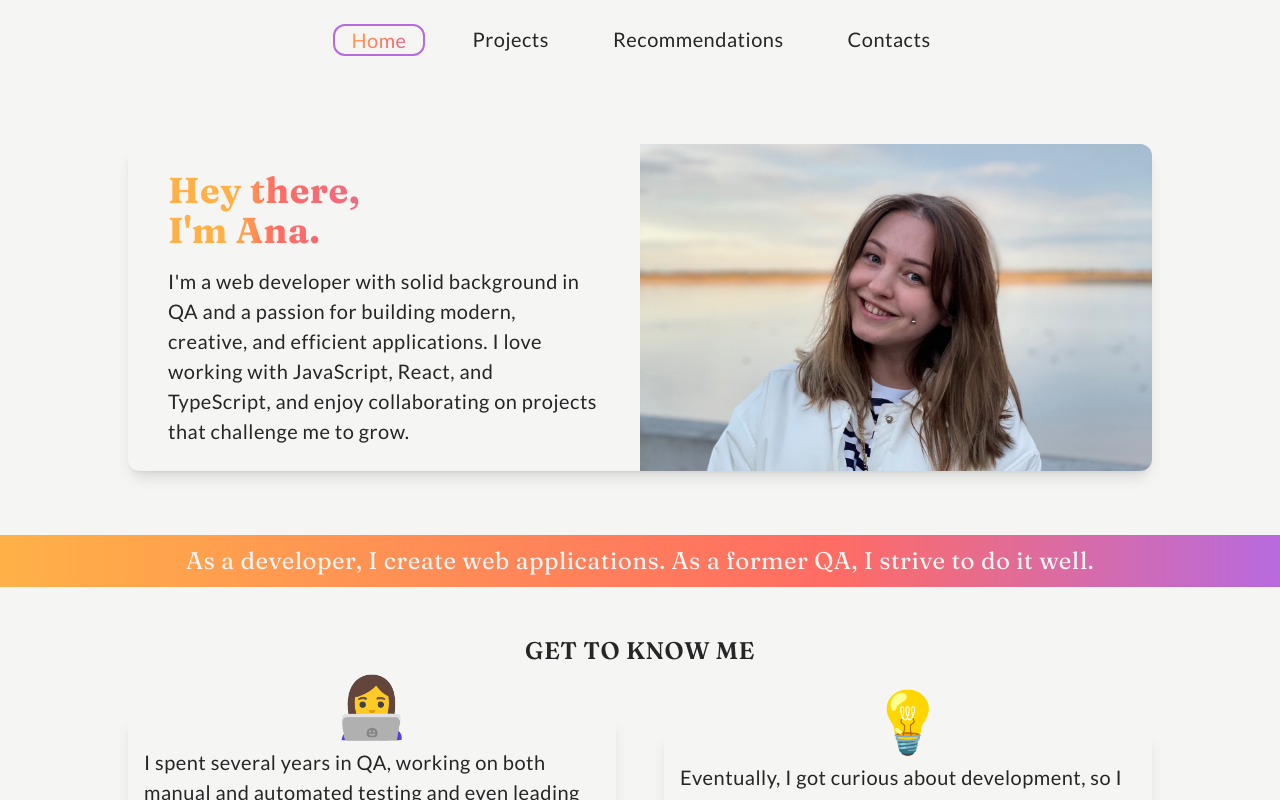
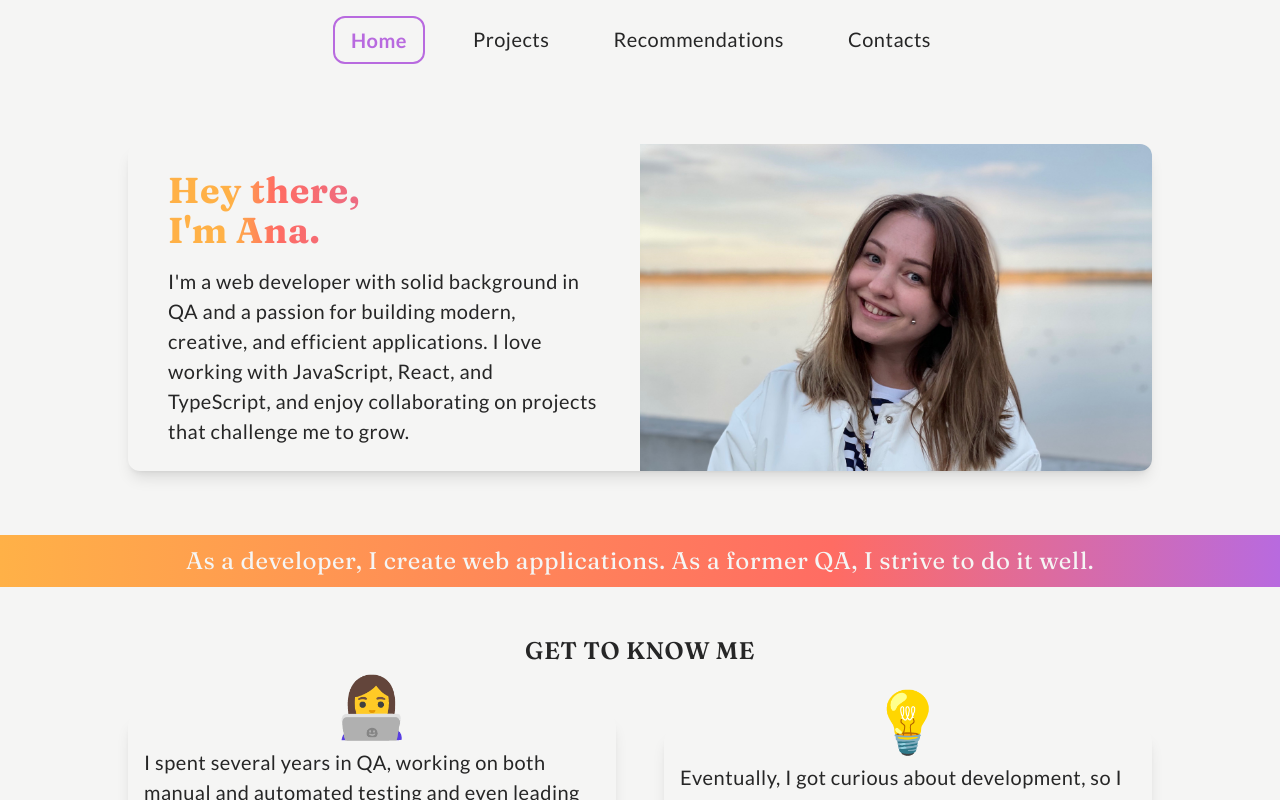
Before and after one commit to defaultnastia/anacodes, a Next.js app: page / in a window 1280 px wide. Shown: the top 800 px of the page. Built offline with nearby package versions, Linux system fonts and the light colour scheme.

Commit message:
updated navigation

```diff
--- a/src/app/components/navigation/Navigation.tsx
+++ b/src/app/components/navigation/Navigation.tsx
@@ -6,14 +6,10 @@ interface NavigationProps {
   pathname: string;
 }
 
-const accentClass =
-  "bg-gradient-to-r from-[#FFB147] from-52% via-[#FF6C63] via-65% to-[#B86ADF] to-100% bg-clip-text text-transparent";
 const defaultLink =
-  "border-b-2 border-transparent px-4 mx-0 hover:border-accent hover:px-0 hover:mx-4 ";
-const activeLink = clsx(
-  accentClass,
-  "border-2 border-accent rounded-xl px-4 mx-0"
-);
+  "flex items-center py-2 border-b-2 border-transparent px-4 mx-0 hover:border-accent hover:px-0 hover:mx-4 ";
+const activeLink =
+  "flex items-center py-2 border-2 border-accent rounded-xl px-4 mx-0 text-accent font-bold";
 
 const Navigation = ({ pathname }: NavigationProps) => {
   return (
```
